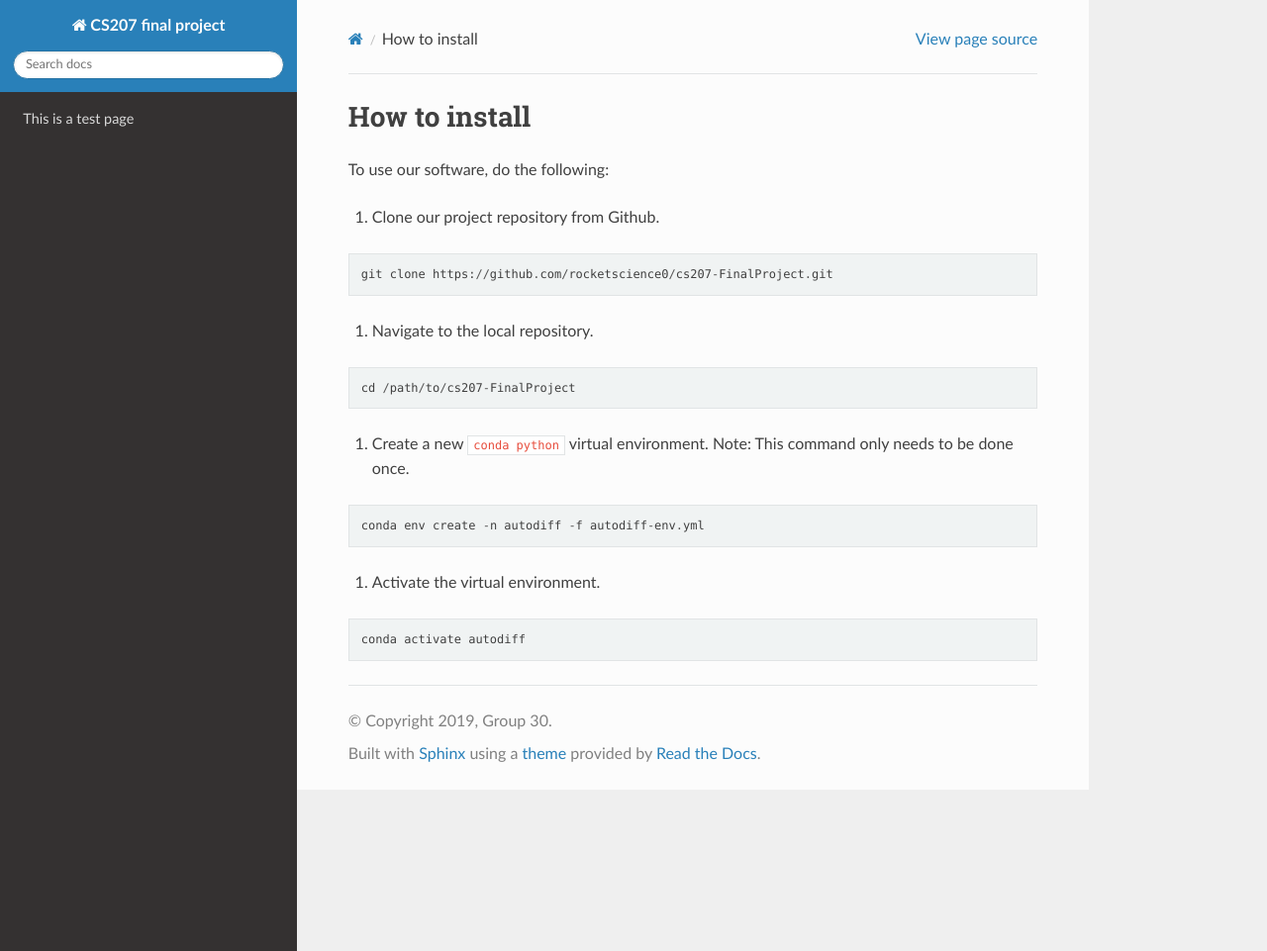
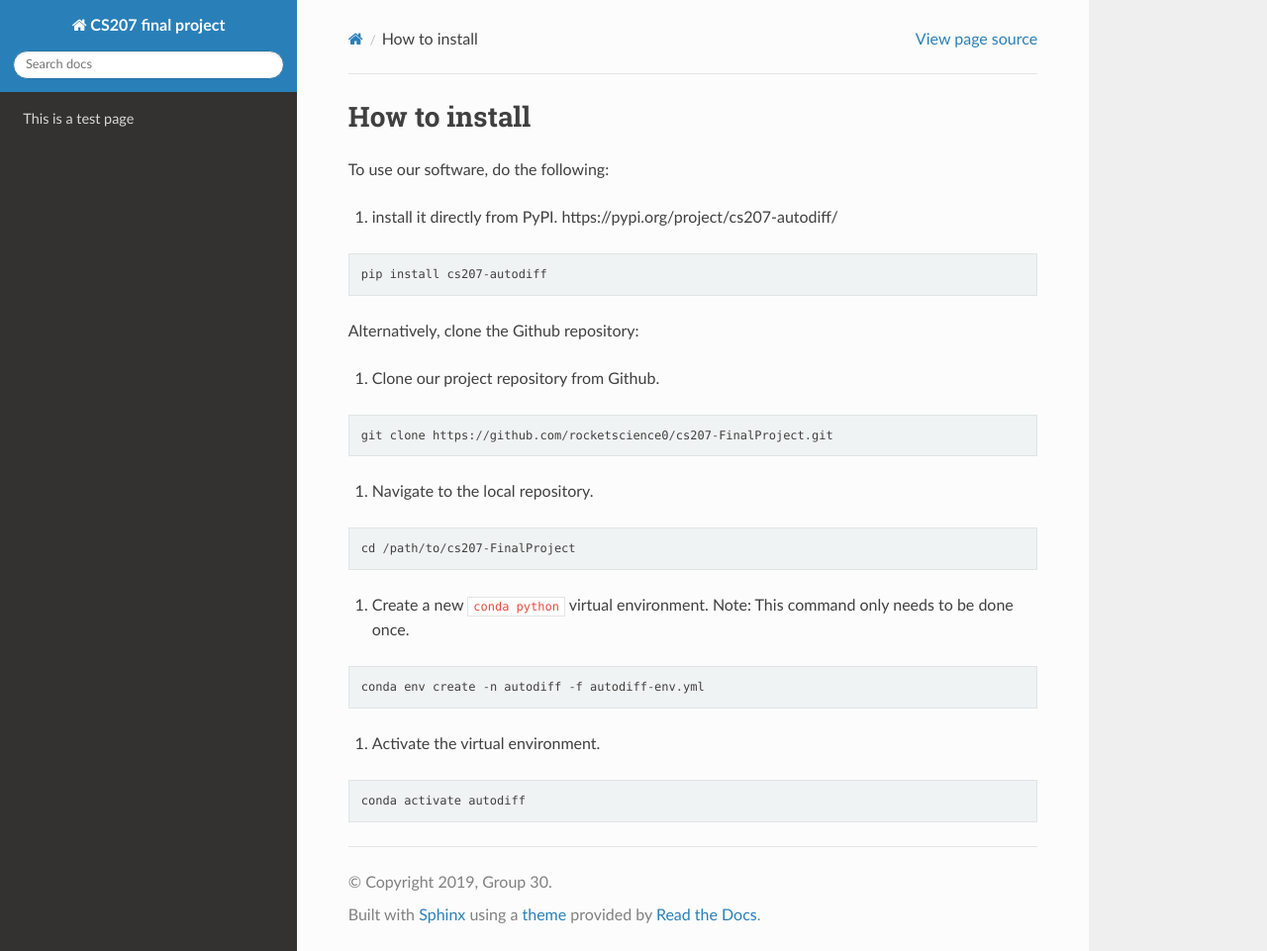
Before and after one commit to rocketscience0/cs207-FinalProject, a Sphinx documentation site: the page built from docs/source/How_to_install.md, in a window 1280 px wide and 961 px high. Shown: the whole window at 99% size. Built offline with Sphinx 7.4.7 and the Read the Docs theme 2.0.0, drawn with Linux system fonts in a browser that asks for light colours.

Commit message:
added documentation on how-to-install

````diff
--- a/docs/source/How_to_install.md
+++ b/docs/source/How_to_install.md
@@ -2,6 +2,14 @@
 
 To use our software, do the following:
 
+1. install it directly from PyPI.
+    https://pypi.org/project/cs207-autodiff/
+```
+pip install cs207-autodiff
+```
+
+
+Alternatively, clone the Github repository:
 1. Clone our project repository from Github.
 ```
 git clone https://github.com/rocketscience0/cs207-FinalProject.git
````
